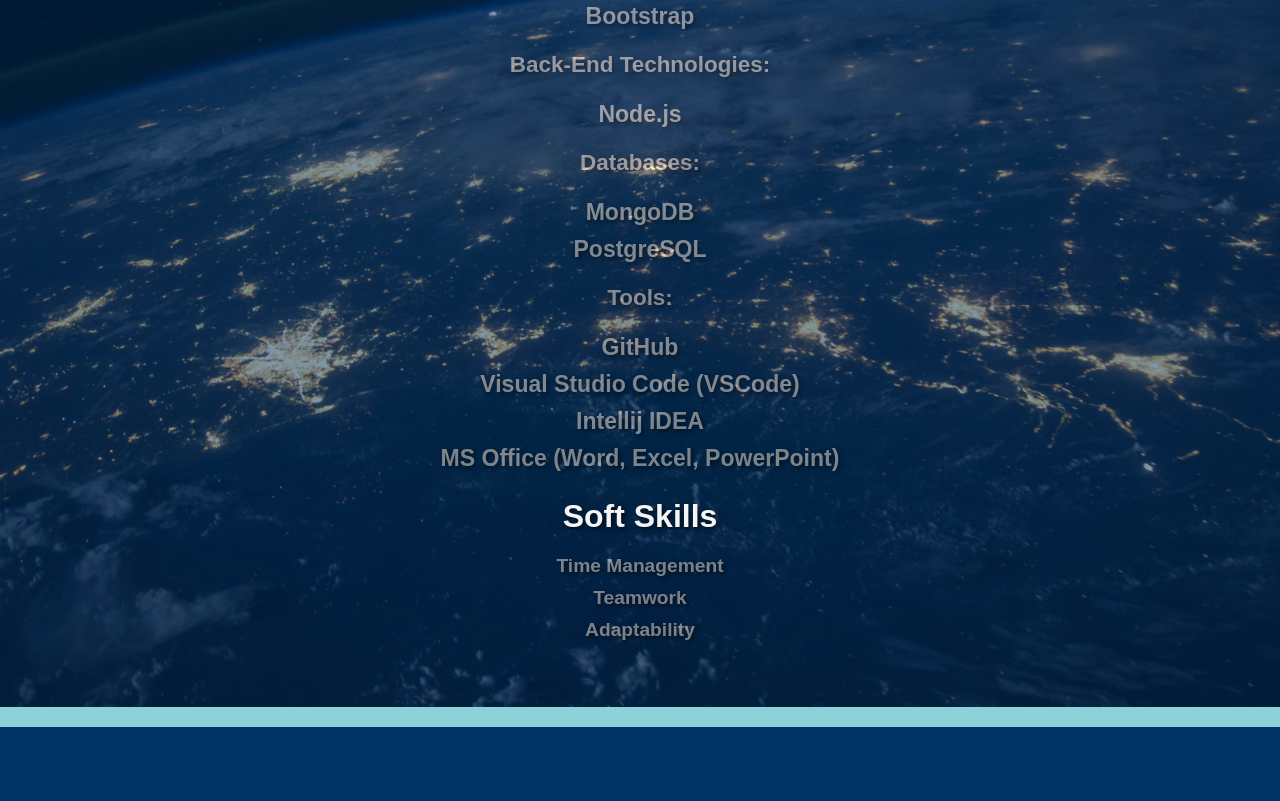
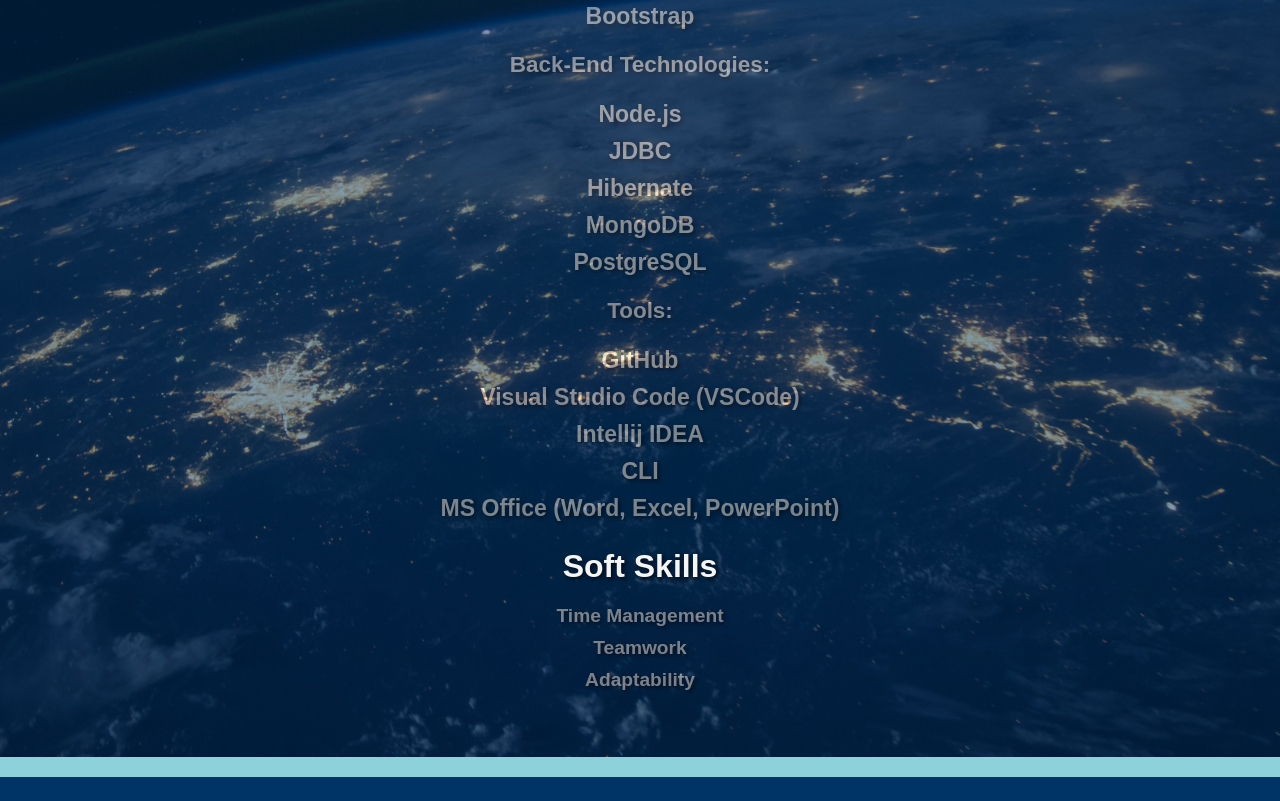
Before and after one commit to SanthoshRamakrishnan27/Portfolio, a plain HTML site: page index.html in a window 1280 px wide. Shown: the part 954-1755 px from the top of the page. Drawn offline with Linux system fonts and the light colour scheme.

Commit message:
Update Portfolio

```diff
--- a/index.html
+++ b/index.html
@@ -61,10 +61,8 @@
             <li><h3>Back-End Technologies:</h3>
               <ul>
                 <li>Node.js</li>
-              </ul>
-            </li>
-            <li><h3>Databases:</h3>
-              <ul>
+                <li>JDBC</li>
+                <li>Hibernate</li>
                 <li>MongoDB</li>
                 <li>PostgreSQL</li>
               </ul>
@@ -74,6 +72,7 @@
                 <li>GitHub</li>
                 <li>Visual Studio Code (VSCode)</li>
                 <li>Intellij IDEA</li>
+                <li>CLI</li>
                 <li>MS Office (Word, Excel, PowerPoint)</li>
               </ul>
             </li></strong>
@@ -145,10 +144,11 @@
     </section>
 
     <section id="hobbies">
-        <h2>Hobbies</h2>
+        <h2>Interest</h2>
         <ul>
             <li>Playing cricket and volleyball</li>
             <li>Watching sports</li>
+            <li>Fishing</li>
         </ul>
     </section>
 
```
